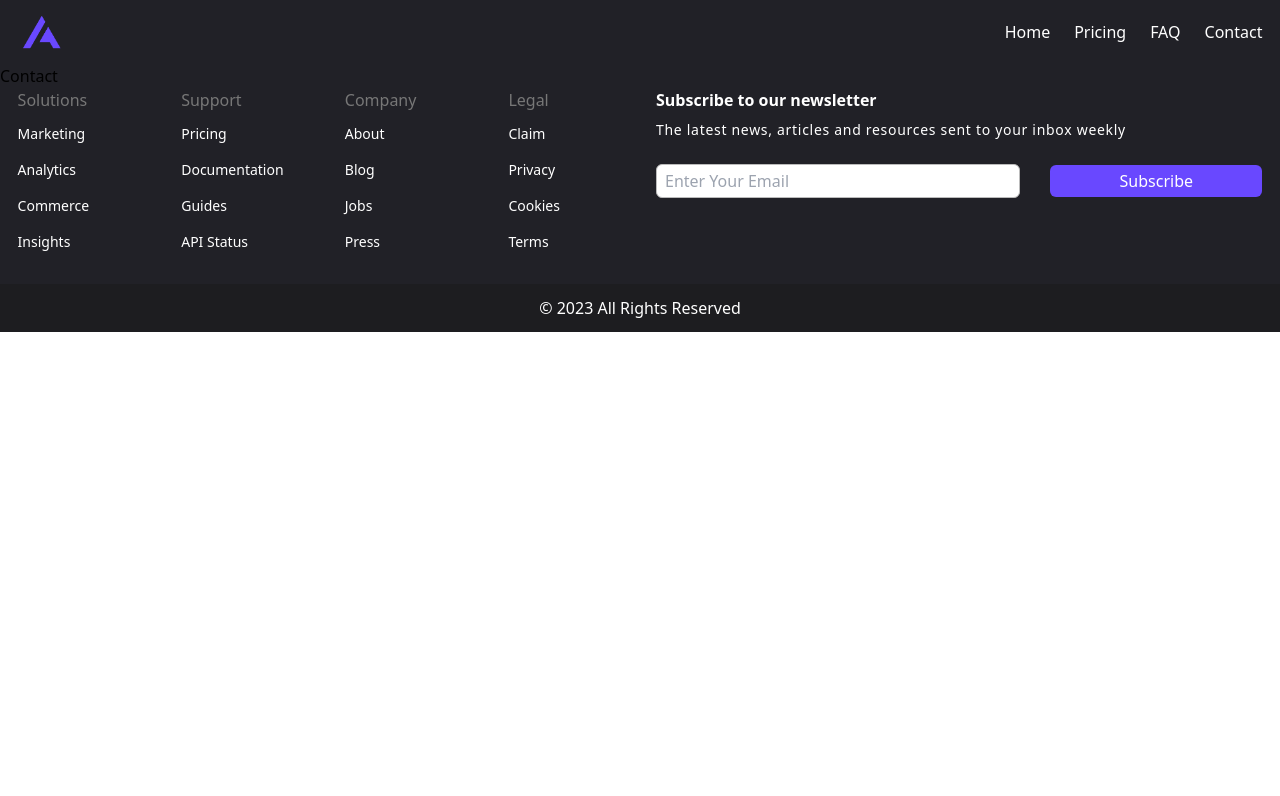
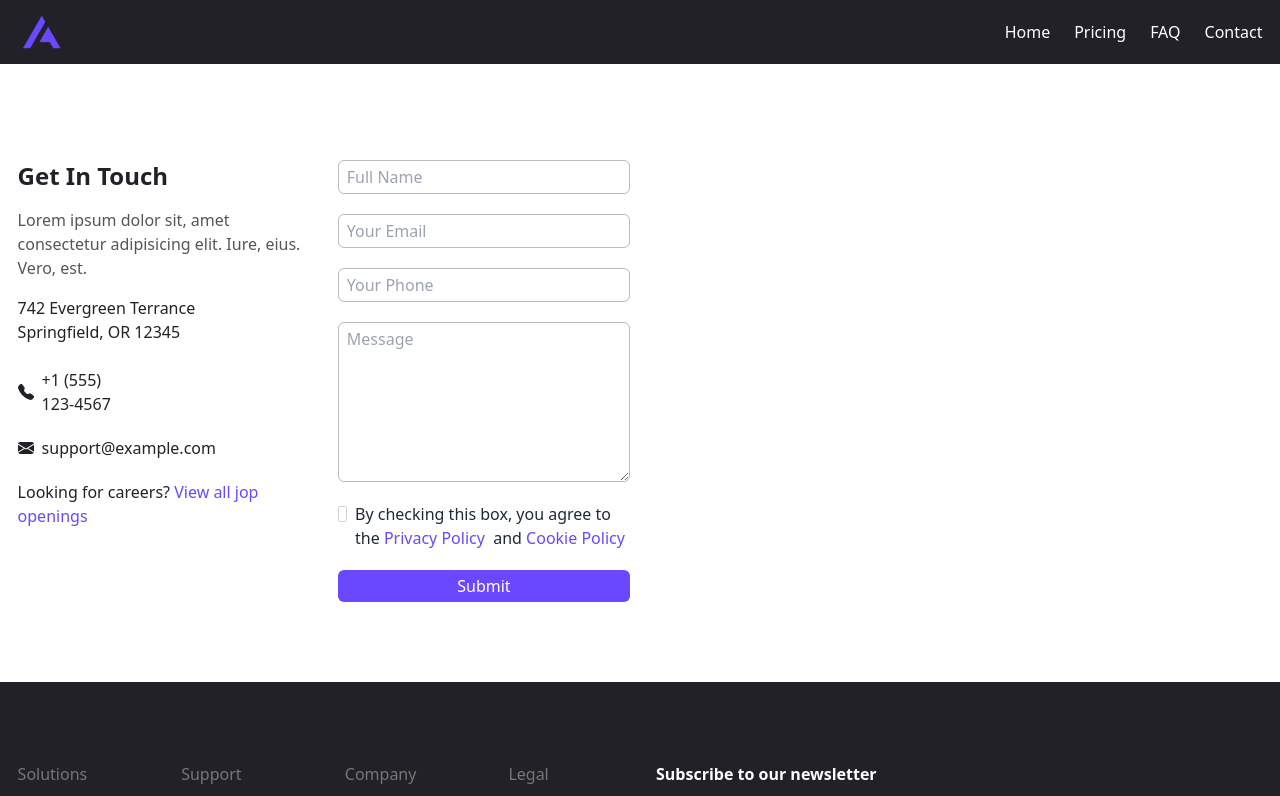
Before and after one commit to krypton225/data-enrich, a React (Create React App) app: page /contact in a window 1280 px wide. Shown: the top 796 px of the page. Built offline with nearby package versions, Linux system fonts and the light colour scheme; what tw-elements would draw is missing.

Commit message:
ADD Contact Route details

```diff
--- a/src/routes/Contact.jsx
+++ b/src/routes/Contact.jsx
@@ -1,7 +1,11 @@
+import { ContactInfoComponent } from "../components";
+
 const Contact = () => {
     return (
-        <div>
-            Contact
+        <div className="bg-white">
+            <div className="container mb-20 pb-20 grid grid-cols-1 lg:grid-cols-2 gap-y-14 lg:gap-5 items-center">
+                <ContactInfoComponent />
+            </div>
         </div>
     )
 }
```
